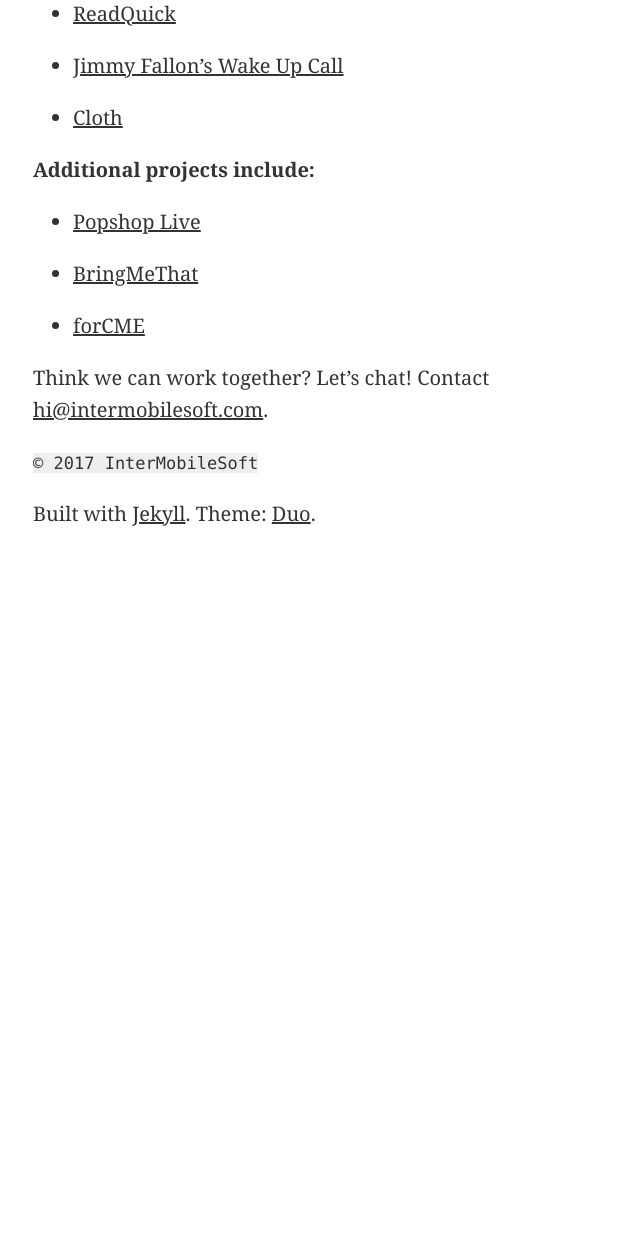
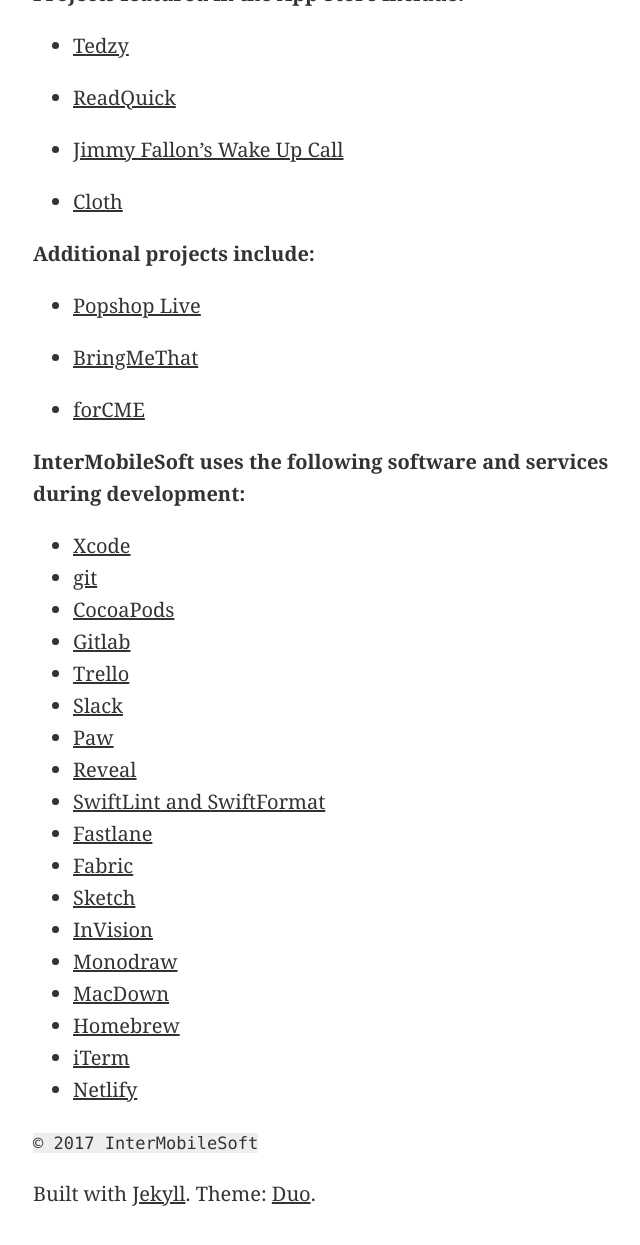
Before and after one commit to InterMobileSoft/intermobilesoft.com, a Jekyll site: the page built from index.md, in a window 1280 px wide and 1400 px high, scrolled down 888 px. Shown: the top 1245 px of the window, without its empty margins (287-927 px from the left). Built offline with Jekyll 4.4.1, drawn with Linux system fonts in a browser that asks for light colours; before the commit the page ends 1608 px from its top, so only the background shows below that; some of the changed text lies outside the part shown.

Commit message:
Adds a list of software and services

```diff
--- a/index.md
+++ b/index.md
@@ -44,7 +47,27 @@ Since 2011, InterMobileSoft has helped local entrepreneurs and early-stage start
 
 * [forCME](https://cme.formd.com/)
 
-Think we can work together? Let's chat! Contact [hi@intermobilesoft.com](mailto:hi@intermobilesoft.com).
+**InterMobileSoft uses the following software and services during development:**
+
+* [Xcode](https://developer.apple.com/xcode/)
+* [git](https://git-scm.com/)
+* [CocoaPods](https://cocoapods.org/)
+* [Gitlab](https://about.gitlab.com/)
+* [Trello](https://trello.com/)
+* [Slack](https://slack.com/)
+* [Paw](https://paw.cloud/)
+* [Reveal](https://revealapp.com/)
+* [SwiftLint and SwiftFormat](https://github.com/realm/SwiftLint)
+* [Fastlane](https://fastlane.tools/)
+* [Fabric](https://get.fabric.io/)
+* [Sketch](https://www.sketchapp.com/)
+* [InVision](https://www.invisionapp.com/)
+* [Monodraw](https://monodraw.helftone.com/)
+* [MacDown](https://macdown.uranusjr.com/)
+* [Homebrew](https://brew.sh/)
+* [iTerm](https://iterm2.com/)
+* [Netlify](https://www.netlify.com/)
+
 
 `© 2017 InterMobileSoft`
 
```
Also changed, not shown: other parts of index.md (+3 -0 lines).
